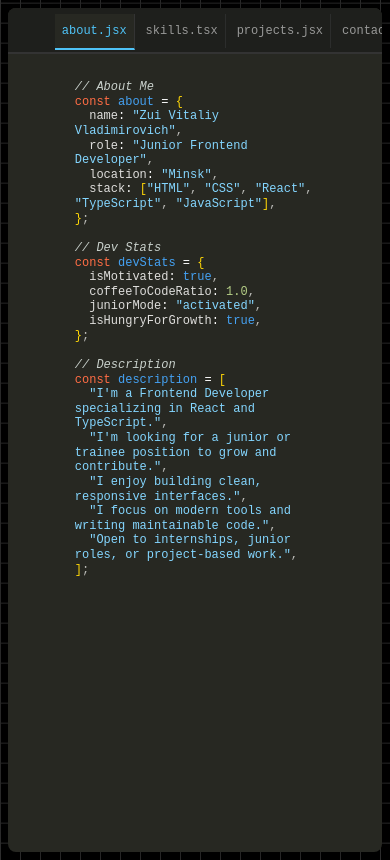
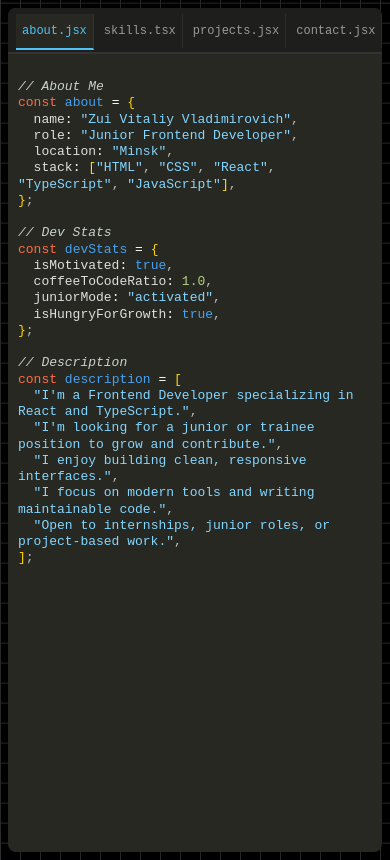
Before and after one commit to woodw1n/vscode-portfolio, a React (Vite) app: page / in a window 390 px wide. Built offline with nearby package versions, Linux system fonts and the light colour scheme.

Commit message:
update mobile.css v0.12

```diff
--- a/src/styles/mobile.css
+++ b/src/styles/mobile.css
@@ -20,10 +20,7 @@
     overflow-x: auto;
     white-space: nowrap;
     gap: 4px;
-    padding-left: 12vw;
-    padding-right: 12vw;
-    padding-top: 6px;
-    padding-bottom: 6px;
+    padding: 6px 8px;
     scrollbar-width: none;
   }
 
@@ -34,7 +31,7 @@
   .tab {
     flex: 0 0 auto;
     font-size: 12px !important;
-    padding: 4px 7px !important;
+    padding: 4px 6px !important;
     height: 26px !important;
     line-height: 26px !important;
   }
@@ -54,15 +51,12 @@
   }
 
   .editor-content {
-    width: calc(100% - 24vw);
-    max-width: calc(100% - 24vw);
-    margin-left: 12vw;
-    margin-right: 12vw;
-    padding-top: 14px;
-    padding-bottom: 12vh;
+    width: 100%;
+    padding: 12px 10px !important; /* ← одинаковые маленькие отступы */
+    margin: 0;
     box-sizing: border-box;
-    font-size: 14px !important;
-    line-height: 1.28 !important;
+    font-size: 15px !important;    /* ← чуть больше */
+    line-height: 1.30 !important;  /* ← ровные переносы */
     min-height: calc(100vh - 90px);
   }
 }
@@ -70,8 +64,8 @@
 @media (max-width: 768px) {
   pre,
   code {
-    font-size: 12px !important;
-    line-height: 1.22 !important;
+    font-size: 13px !important;
+    line-height: 1.25 !important;
     white-space: pre-wrap;
     word-break: break-word;
   }
```
